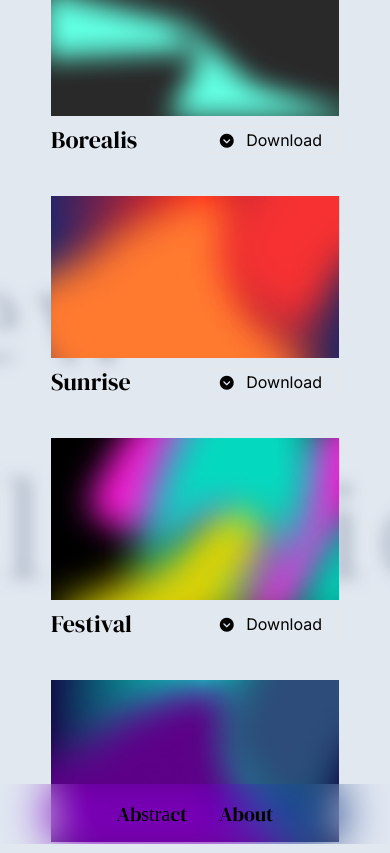
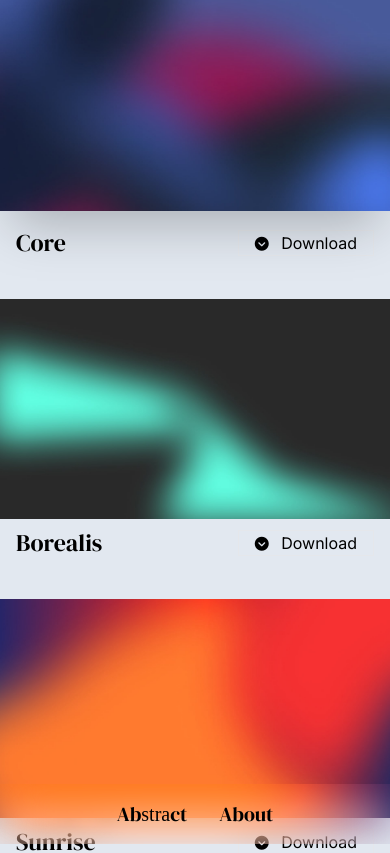
Before and after one commit to imStav/abstract, a Vue app: page /gallery in a window 390 px wide. Shown: the top 853 px of the page. Built offline with nearby package versions, Linux system fonts and the light colour scheme; a web font is replaced by a local one.

Commit message:
UI update
Working on responsive design for mobile devices.

```diff
--- a/src/components/icons/WallpaperCard.vue
+++ b/src/components/icons/WallpaperCard.vue
@@ -15,7 +15,7 @@ const getWallpaper = useWallpaperStore();
             :alt="`${wallpaper.name} wallpaper`"
             />
 
-            <div class="flex w-full justify-between items-center my-2">
+            <div class="flex justify-between items-center my-2 mx-4 sm:mx-0">
                 <p class="font-display text-2xl">{{ wallpaper.name }}</p>
 
                 <a :href="wallpaper.src" class="download-btn" download>
--- a/src/index.css
+++ b/src/index.css
@@ -21,7 +21,7 @@
     }
 
     .wallpaper-styles {
-        @apply w-72 hover:shadow-2xl hover:-translate-y-2 duration-500;
+        @apply sm:w-72 hover:shadow-2xl hover:-translate-y-2 duration-500;
     }
 
     .download-btn {
--- a/src/views/GalleryView.vue
+++ b/src/views/GalleryView.vue
@@ -4,7 +4,7 @@ import WallpaperCard from '../components/icons/WallpaperCard.vue';
 </script>
 
 <template>
-    <section class="flex flex-col h-screen justify-center items-center">
+    <section class="flex flex-col min-h-screen justify-center items-center mb-24 sm:my-0">
         <h1 class="text-[9rem] text-gradient font-glitch tracking-widest -z-10 fixed opacity-70 blur">
             New collection
         </h1>
```
